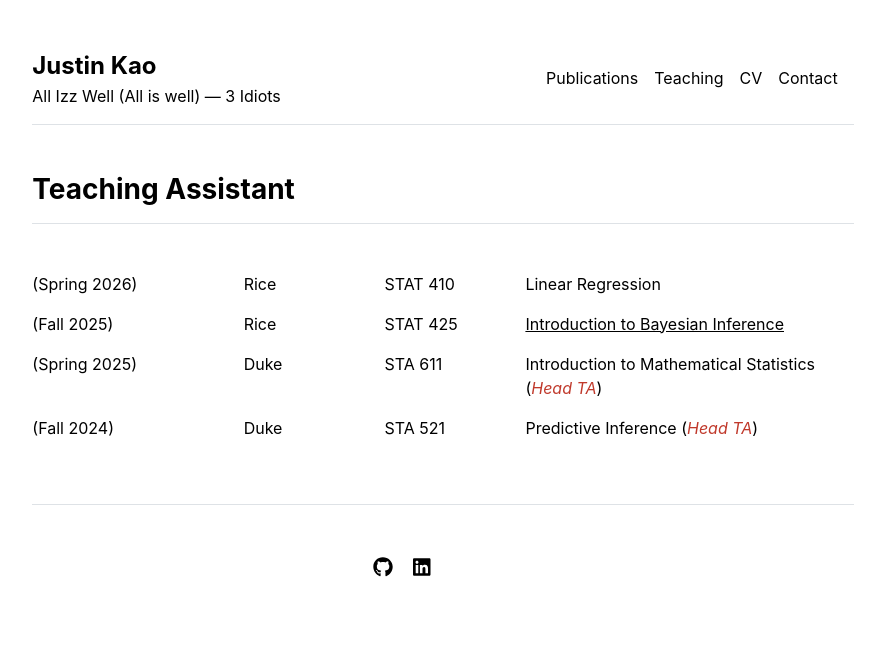
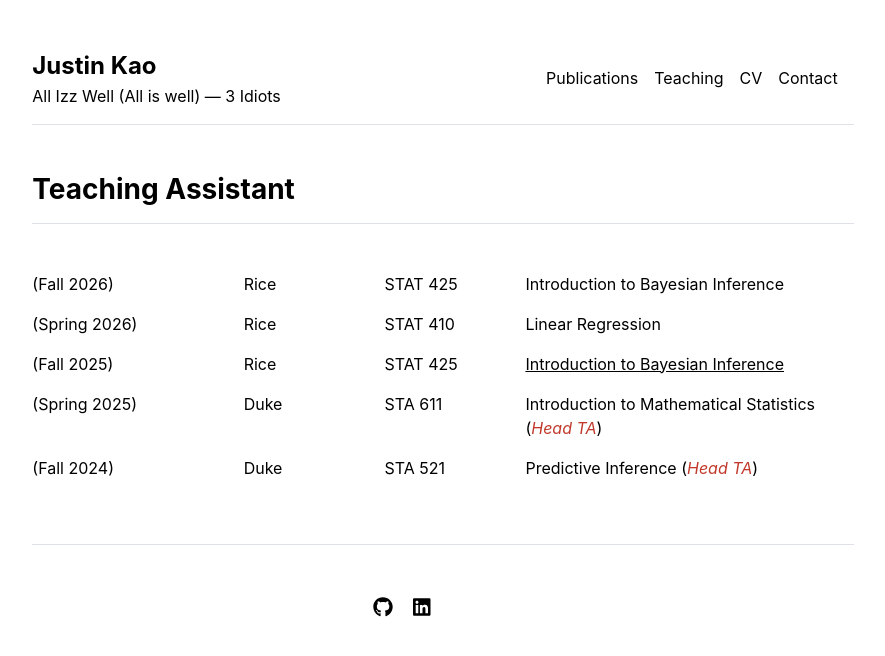
Before and after one commit to jkstatai/jkkstatai.github.io, a Jekyll site: the page built from courses.md, in a window 1280 px wide. Shown: the top 656 px of the page, without its empty margins (197-1082 px from the left). Built offline with Jekyll 4.4.1, drawn with Linux system fonts in a browser that asks for light colours.

Commit message:
Add Fall 2026 course 'Introduction to Bayesian Inference'

```diff
--- a/_data/settings.yml
+++ b/_data/settings.yml
@@ -44,6 +44,12 @@ people:
     }
 
 courses:
+  - semester: "Fall 2026"
+    school: "Rice"
+    code: "STAT 425"
+    title: "Introduction to Bayesian Inference"
+    url: ""
+
   - semester: "Spring 2026"
     school: "Rice"
     code: "STAT 410"
```
